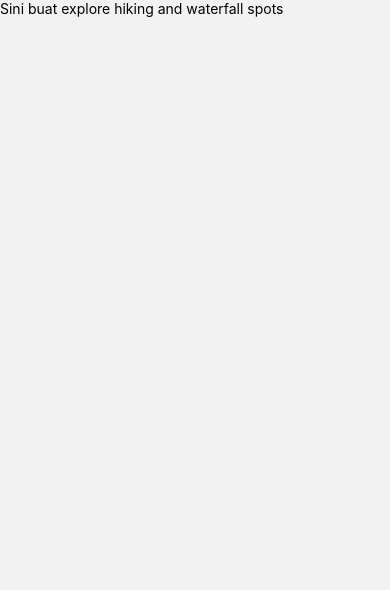
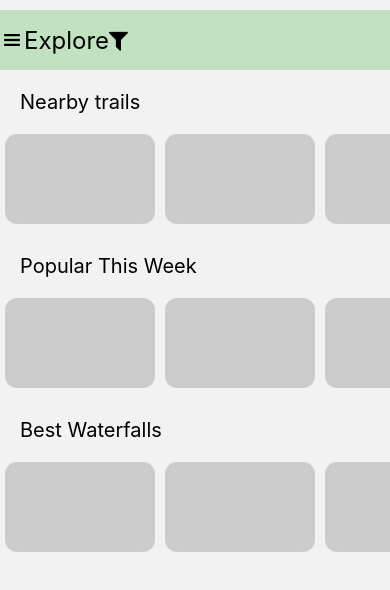
Before and after one commit to HaikalAkif/Geotrack, a React Native app: screen /explore in a window 390 px wide. Shown: the top 590 px of the page. Built offline with nearby package versions, Linux system fonts and the light colour scheme.

Commit message:
Added Skeleton Design

```diff
--- a/screens/explore.tsx
+++ b/screens/explore.tsx
@@ -1,7 +1,9 @@
-import { StyleSheet, Text, Dimensions, Pressable } from 'react-native'
+import { StyleSheet, Text, Dimensions, Pressable, ScrollView, View } from 'react-native'
 import React from 'react'
+import { StatusBar } from "expo-status-bar";
 import { SafeAreaView } from "react-native-safe-area-context";
 import { useNavigation } from '@react-navigation/native'
+import { Ionicons, FontAwesome } from '@expo/vector-icons';
 
 const windowWidth = Dimensions.get("window").width;
 const windowHeight = Dimensions.get("window").height;
@@ -9,9 +11,35 @@ const windowHeight = Dimensions.get("window").height;
 const Feature = ({}) => {
     return(
         <SafeAreaView style={styles.container}>
-            <Text>
-                Sini buat explore hiking and waterfall spots
-            </Text>
+            <StatusBar style="dark" backgroundColor="#000" />
+            <View style={styles.topBar}>
+                <Ionicons name="ios-menu" size={24} color="black" />
+                <Text style={styles.title}>Explore</Text>
+
+                <FontAwesome name="filter" size={24} color="black" />
+            </View>
+            <ScrollView style={styles.colScroll}>
+                <Text style={styles.subTitle}>Nearby trails</Text>
+                <ScrollView showsHorizontalScrollIndicator={false} horizontal style={styles.rowScroll}>
+                    <View style={styles.card} />
+                    <View style={styles.card} />
+                    <View style={styles.card} />
+                </ScrollView>
+
+                <Text style={styles.subTitle}>Popular This Week</Text>
+                <ScrollView showsHorizontalScrollIndicator={false} horizontal style={styles.rowScroll}>
+                    <View style={styles.card} />
+                    <View style={styles.card} />
+                    <View style={styles.card} />
+                </ScrollView>
+
+                <Text style={styles.subTitle}>Best Waterfalls</Text>
+                <ScrollView showsHorizontalScrollIndicator={false} horizontal style={styles.rowScroll}>
+                    <View style={styles.card} />
+                    <View style={styles.card} />
+                    <View style={styles.card} />
+                </ScrollView>
+            </ScrollView>
         </SafeAreaView>
     )
 }
@@ -21,5 +49,37 @@ export default Feature
 const styles = StyleSheet.create({
     container: {
         flex: 1,
+    },
+    topBar: {
+        backgroundColor: '#C1E1C1',
+        top: 10,
+        height: 60,
+        display: 'flex',
+        alignItems: 'center',
+        flexDirection: 'row',
+    },
+    title: {
+        fontSize: 24,
+    },
+    subTitle: {
+        fontSize: 20,
+        marginTop: 30,
+        marginBottom: 20,
+        marginLeft: 20,
+    },
+    card: {
+        width: 150,
+        height: 90,
+        backgroundColor: '#ccc',
+        borderRadius: 12,
+        marginHorizontal: 5,
+    },
+    colScroll: {
+
+    },
+    rowScroll: {
+        // display: 'flex',
+        // flexDirection: 'row',
+        // justifyContent: 'center',
     }
 })
```
